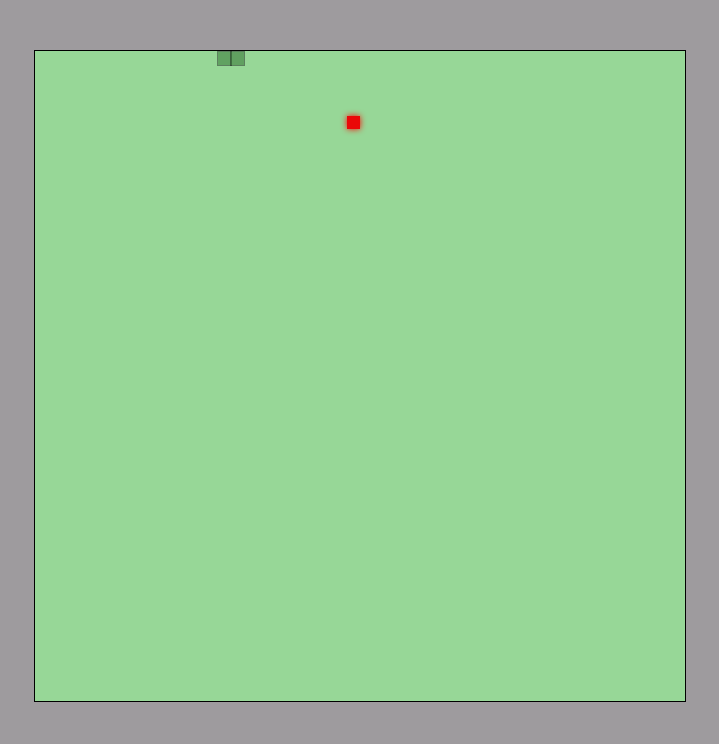
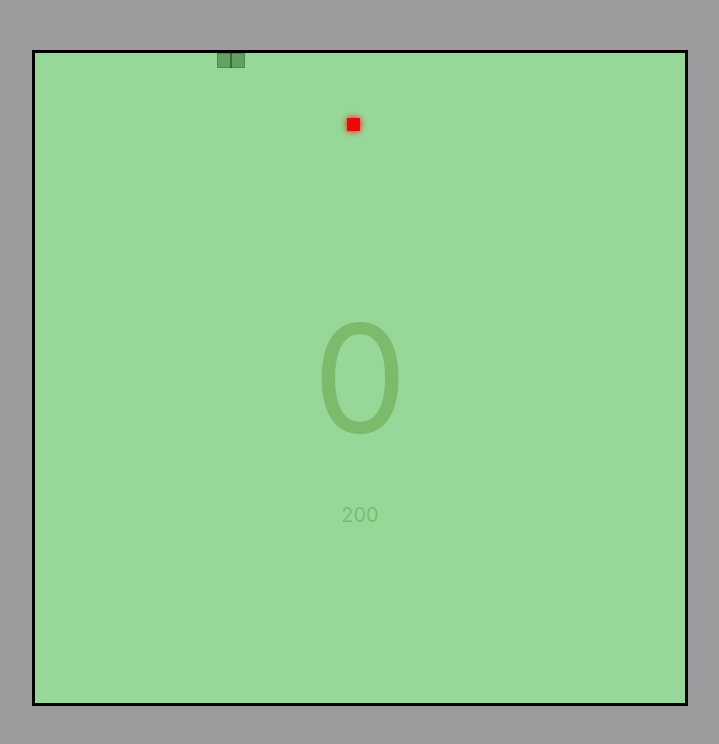
Before and after one commit to AlekseiSamoilov/snake-game, a React (Create React App) app: page / in a window 1280 px wide. Both pictures are taken after a click on the button "Start". Shown: the top 744 px of the page, without its empty margins (280-999 px from the left). Built offline with nearby package versions, Linux system fonts and the light colour scheme.

Commit message:
fix: bug fixes

```diff
--- a/src/App.tsx
+++ b/src/App.tsx
@@ -25,6 +25,7 @@ const App: React.FC = () => {
   const [isPaused, setIsPaused] = useState<boolean>(false);
   const originalSpeedRef = useRef<number>(speed);
   const speedTimeoutRef = useRef<number | null>(null);
+  const [addpoint, setaddPoint] = useState<number>(0)
 
   useEffect(() => {
     const handleKeyDown = (e: KeyboardEvent) => {
@@ -138,6 +139,7 @@ const App: React.FC = () => {
         setFood(getRandomCoordinates());
         enlargeSnake();
         increaseSpeed();
+        setaddPoint(addpoint + 1);
       }
     }
     checkIfOutOfBorders();
@@ -160,10 +162,10 @@ const App: React.FC = () => {
     setDirection('RIGHT');
     setSpeed(200);
     setIsGameOver(false);
+    setaddPoint(0)
 
   };
   return(
-    <div className={style.out_area}>
     <div className={style.game_area}>
       <Modal
         show={showStartModal}
@@ -183,8 +185,10 @@ const App: React.FC = () => {
           <Food dot={food} />
         </>
       )}
+      <div className={style.point_window}>{addpoint}</div>
+      <div className={style.speed_window}>{speed}</div>
     </div>
-    </div>
+
   );
 };
 
--- a/src/app.module.css
+++ b/src/app.module.css
@@ -1,12 +1,30 @@
 .game_area {
+  padding: 0;
   margin: 0 auto;
   position: relative;
   width: 650px;
   height: 650px;
-  border: 1px solid black;
+  border: 3px solid black;
   margin: 50px auto;
   background: rgb(151, 215, 151);
   display: flex;
   align-items: center;
   justify-content: center;
 }
+
+.point_window {
+  margin: 0;
+  position: absolute;
+  font-size: 150px;
+  opacity: 0.3;
+  color: rgb(57, 125, 11);
+  /* box-shadow: 0 20px 20px rgb(5, 83, 7); */
+}
+
+.speed_window {
+  position: absolute;
+  font-size: 20px;
+  opacity: 0.3;
+  color: rgb(57, 125, 11);
+  top: 450px;
+}
--- a/src/components/Modal/modal.module.css
+++ b/src/components/Modal/modal.module.css
@@ -8,6 +8,7 @@
     display: flex;
     justify-content: center;
     align-items: center;
+    z-index: 5;
   }
 
   .modal {
@@ -20,6 +21,7 @@
     flex-direction: column;
     justify-content: center;
     align-items: center;
+    z-index: 3;
   }
 
   .button {
--- a/src/components/snake/snake.module.css
+++ b/src/components/snake/snake.module.css
@@ -7,6 +7,7 @@
     border: solid 0.5px rgb(16, 243, 43);
     animation: fadeOut 1s infinite;
     /* box-shadow: 0 0 20px rgb(123, 0, 255); */
+    z-index: 10;
 
   }
 
```
